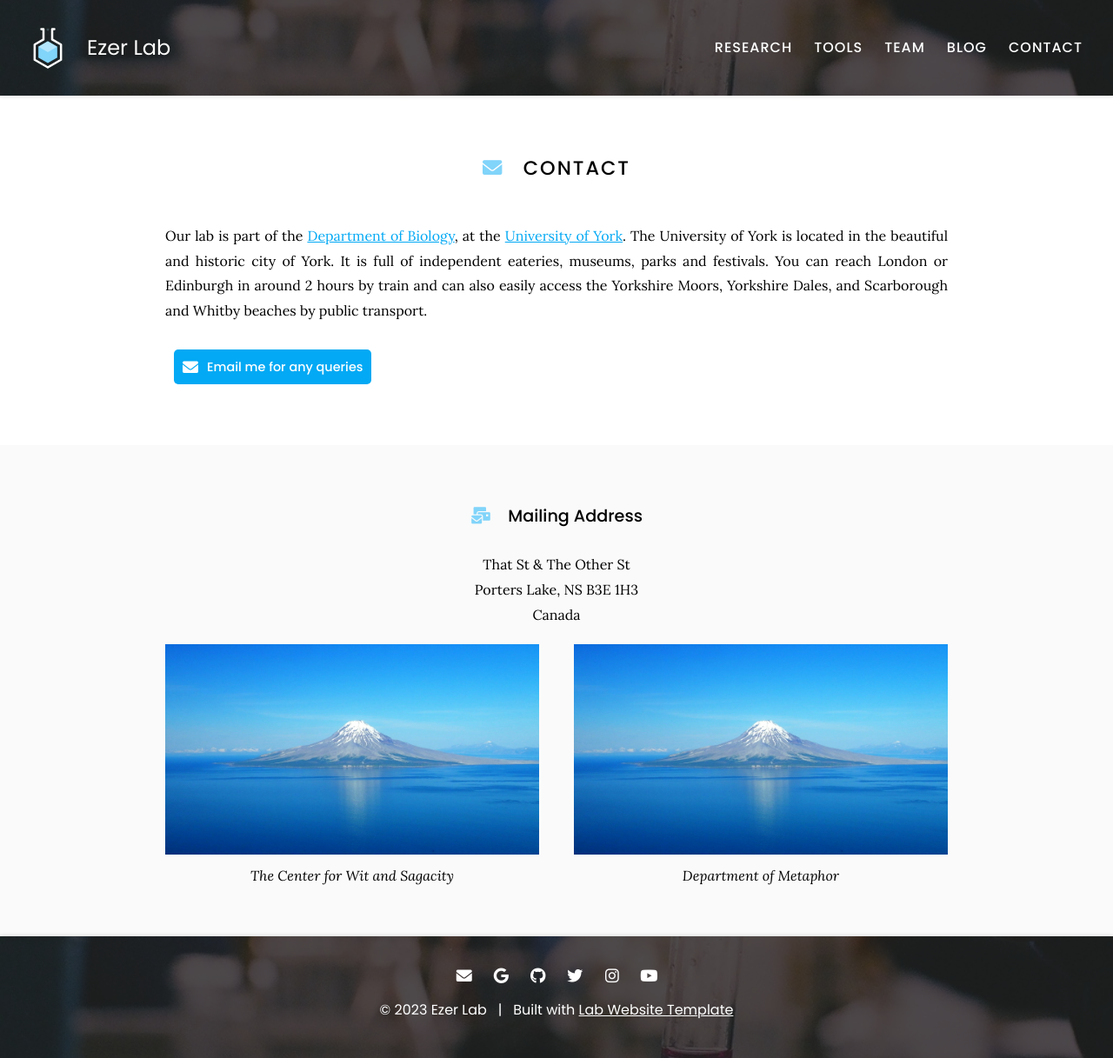
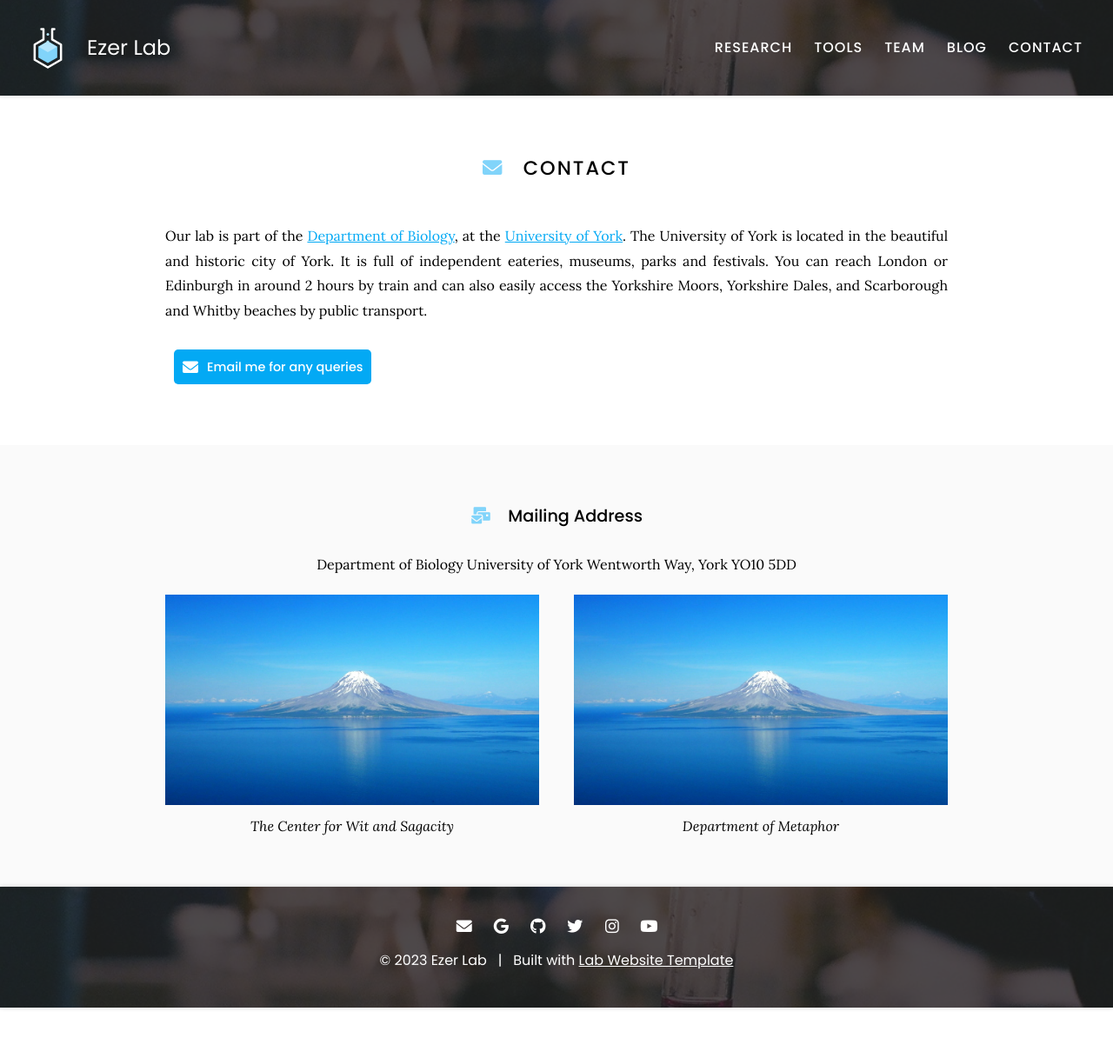
Before and after one commit to stressedplants/labwebsite, a Jekyll site: the page built from contact/index.md, in a window 1280 px wide. Shown: the whole page at 87% size. Built offline with Jekyll 4.4.1, drawn with Linux system fonts in a browser that asks for light colours; after the commit the page ends 1159 px from its top, so only the background shows below that.

Commit message:
Update index.md

```diff
--- a/contact/index.md
+++ b/contact/index.md
@@ -7,7 +7,7 @@ nav:
 
 # <i class="fas fa-envelope"></i>Contact
 
-Our lab is part of the [Department of Biology](), at the [University of York]().
+Our lab is part of the [Department of Biology](https://www.york.ac.uk/biology/), at the [University of York](https://www.york.ac.uk/).
 The University of York is located in the beautiful and historic city of York.  It is full of independent eateries, museums, parks and festivals.  You can reach London or Edinburgh in around 2 hours by train and can also easily access the Yorkshire Moors, Yorkshire Dales, and Scarborough and Whitby beaches by public transport.
 
 {%
@@ -26,9 +26,10 @@ The University of York is located in the beautiful and historic city of York.  I
 
 ### <i class="fas fa-mail-bulk"></i>Mailing Address
 
-That St & The Other St
-Porters Lake, NS B3E 1H3
-Canada
+Department of Biology
+University of York
+Wentworth Way, York
+YO10 5DD
 {:.center}
 
 {% capture col1 %}
```
